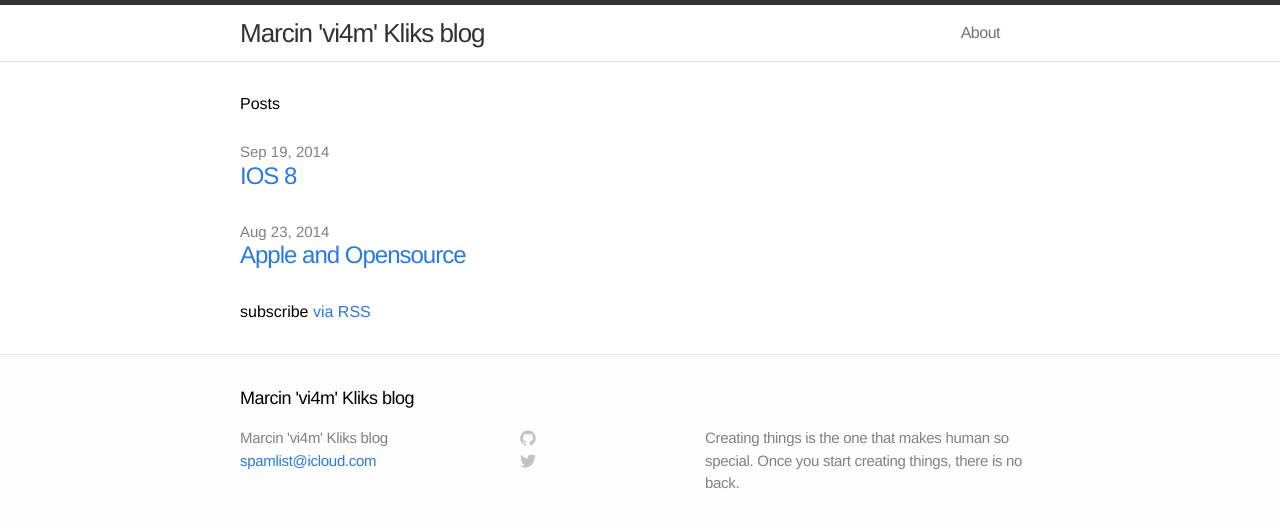
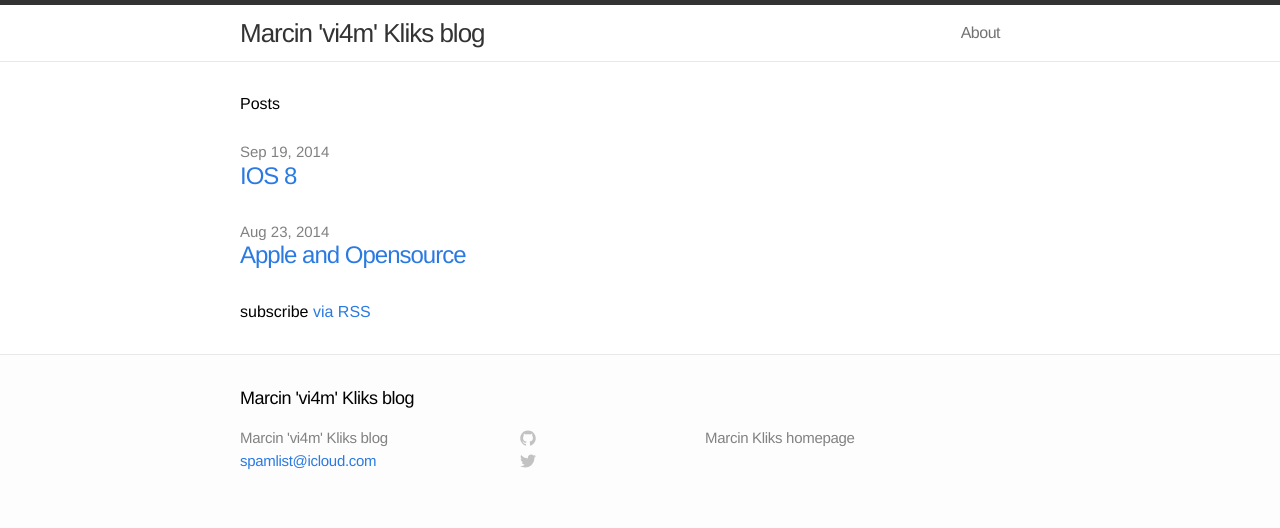
Before and after one commit to vi4m/vi4m.github.io, a Jekyll site: the page built from index.html, in a window 1280 px wide. Shown: the top 528 px of the page. Built offline with Jekyll 4.4.1, drawn with Linux system fonts in a browser that asks for light colours.

Commit message:
Update _config.yml

```diff
--- a/_config.yml
+++ b/_config.yml
@@ -1,7 +1,7 @@
 # Site settings
 title: Marcin 'vi4m' Kliks blog
 email: spamlist@icloud.com
-description: "Creating things is the one that makes human so special. Once you start creating things, there is no back. "
+description: "Marcin Kliks homepage"
 baseurl: "http://vi4m.github.io"
 url: "http://marcinkliks.pl"
 highlighter: pygments
```
